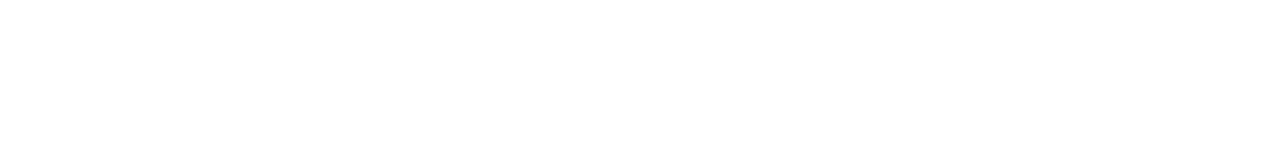
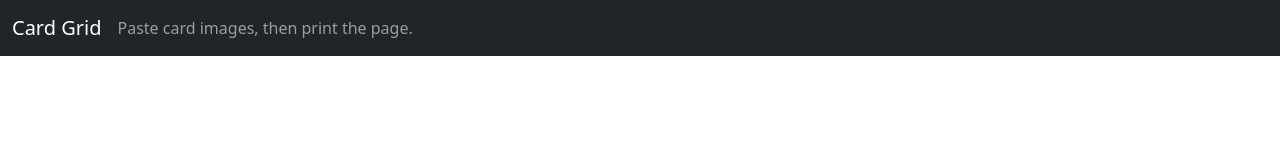
Before and after one commit to hexastix/card-grid, a plain HTML site: page index.html in a window 1280 px wide. Drawn offline with nearby package versions, Linux system fonts and the light colour scheme.

Commit message:
Add title bar

```diff
--- a/index.html
+++ b/index.html
@@ -12,6 +12,14 @@
     >
   </head>
   <body>
+    <nav class="navbar bg-dark" data-bs-theme="dark">
+      <div class="container-fluid">
+        <div class="d-flex flex-row">
+          <span class="navbar-brand">Card Grid</span>
+          <span class="navbar-text">Paste card images, then print the page.</span>
+        </div>
+      </div>
+    </nav>
 
     <script
       src="https://cdn.jsdelivr.net/npm/bootstrap@5.3.3/dist/js/bootstrap.min.js"
```
